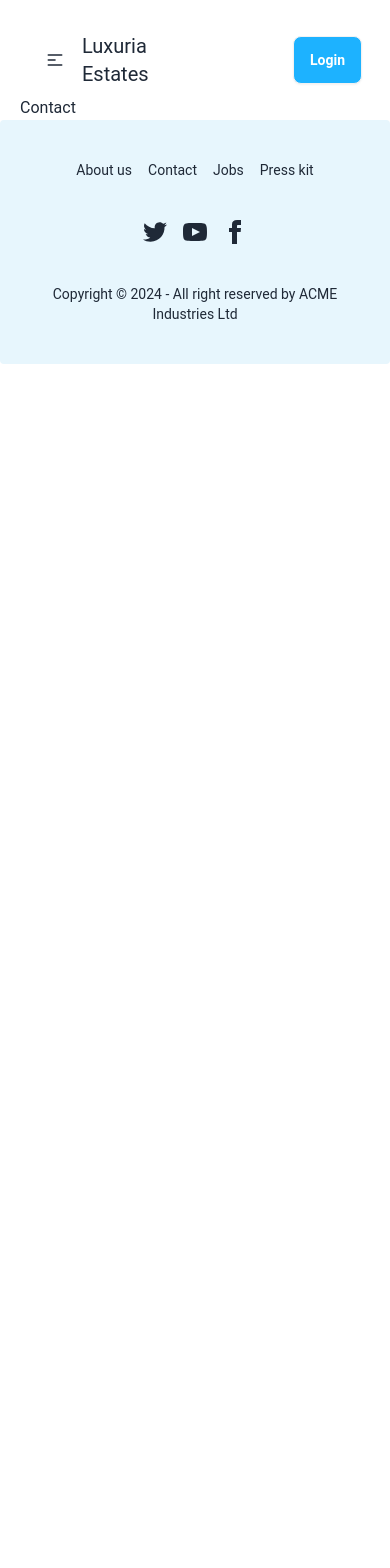
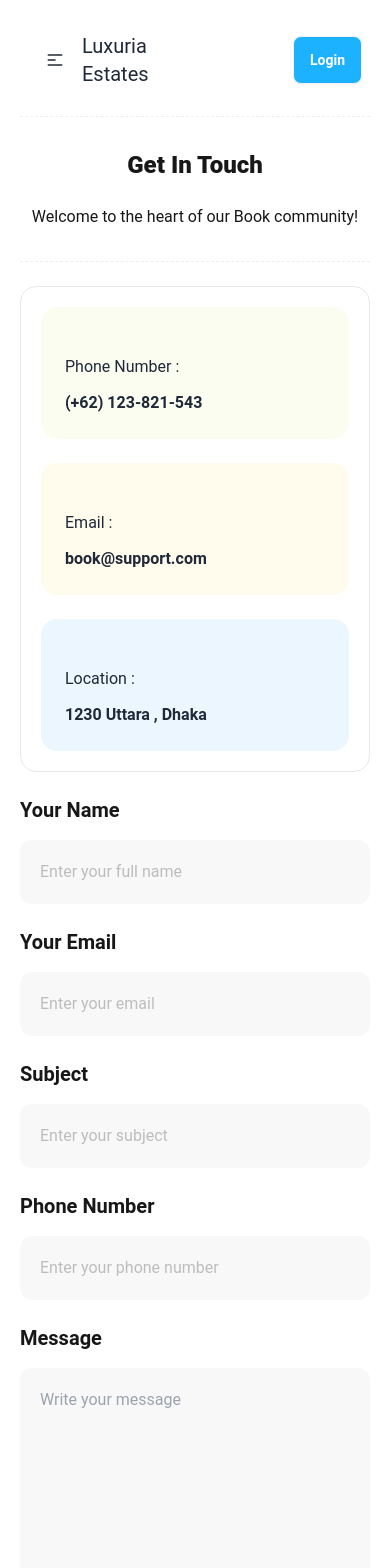
Before and after one commit to TanveerAhmed4545/react-luxuria-estates, a React (Vite) app: page /contact in a window 390 px wide. Shown: the top 1568 px of the page. Before the commit the page ends 844 px from the top, so only its background shows below. Built offline with nearby package versions, Linux system fonts and the light colour scheme; no server answers.

Commit message:
add update profile and extra section

```diff
--- a/src/Shared/Navbar/Navbar.jsx
+++ b/src/Shared/Navbar/Navbar.jsx
@@ -12,7 +12,7 @@ const Navbar = () => {
 
     if(loading){
       return <div className="flex justify-center items-center">
-        <span className="loading loading-infinity loading-lg"></span>
+        <span className="loading loading-infinity loading-lg text-[#1DB2FF]"></span>
       </div>
    }
 
--- a/src/pages/Contact/Contact.jsx
+++ b/src/pages/Contact/Contact.jsx
@@ -2,9 +2,112 @@
 
 const Contact = () => {
     return (
-        <div>
-            <h2>Contact</h2>
+        <div className=" my-5 lg:my-9">
+        {/* <h2>Contact</h2> */}
+
+        <div className="text-center py-8 border-dashed border border-x-0">
+          <h2 className="text-neutral-900 text-2xl lg:text-4xl font-extrabold">
+            Get In Touch
+          </h2>
+          <p className="text-neutral-900 pt-6 w-full mx-auto lg:w-9/12">
+            Welcome to the heart of our Book community!{" "}
+          </p>
         </div>
+
+        <div className="mt-6 lg:mt-12 flex gap-6 flex-col lg:flex-row">
+          <div className="rounded-2xl border border-neutral-900 border-opacity-10 lg:p-12 p-5 lg:basis-2/5 basis-full">
+            <div className="p-6 bg-lime-300 bg-opacity-10 rounded-2xl">
+              <p className="pt-6">Phone Number :</p>
+              <h3 className="font-bold pt-3">(+62) 123-821-543</h3>
+            </div>
+
+            <div className="p-6 bg-amber-300 bg-opacity-10 rounded-2xl my-6">
+              <p className="pt-6">Email :</p>
+              <h3 className="font-bold pt-3">book@support.com</h3>
+            </div>
+
+            <div className="p-6 bg-blue-400 bg-opacity-10 rounded-2xl">
+              <p className="pt-6">Location :</p>
+              <h3 className="font-bold pt-3">1230 Uttara , Dhaka</h3>
+            </div>
+          </div>
+
+          <form className="lg:basis-3/5 basis-full">
+            <div className="grid grid-cols-1 lg:grid-cols-2 gap-6 mb-6">
+              <label>
+                <span className="text-neutral-900 text-xl font-bold">
+                  Your Name
+                </span>{" "}
+                <br />
+                <input
+                  className="mt-4 w-full p-5 rounded-xl border-0 outline-0 bg-[#F8F8F8]"
+                  type="text"
+                  placeholder="Enter your full name"
+                  required
+                />
+              </label>
+
+              {/* input-2 */}
+
+              <label>
+                <span className="text-neutral-900 text-xl font-bold">
+                  Your Email
+                </span>{" "}
+                <br />
+                <input
+                  className="mt-4 w-full p-5 rounded-xl border-0 outline-0 bg-[#F8F8F8]"
+                  type="email"
+                  placeholder="Enter your email"
+                  required
+                />
+              </label>
+
+              {/* input-3  */}
+
+              <label>
+                <span className="text-neutral-900 text-xl font-bold">
+                  Subject
+                </span>{" "}
+                <br />
+                <input
+                  className="mt-4 w-full p-5 rounded-xl border-0 outline-0 bg-[#F8F8F8]"
+                  type="text"
+                  placeholder="Enter your subject"
+                  required
+                />
+              </label>
+
+              {/* input-4  */}
+
+              <label>
+                <span className="text-neutral-900 text-xl font-bold">
+                  Phone Number
+                </span>{" "}
+                <br />
+                <input
+                  className="mt-4 w-full p-5 rounded-xl border-0 outline-0 bg-[#F8F8F8]"
+                  type="number"
+                  placeholder="Enter your phone number"
+                  required
+                />
+              </label>
+            </div>
+
+            {/* input 5  */}
+            <label>
+              <span className="text-neutral-900 text-xl font-bold ">Message</span>{" "}
+              <br />
+              <textarea className="mt-4 w-full p-5 pb-36 lg:pb-64 rounded-xl border-0 outline-0 bg-[#F8F8F8] text-[#9CA3AF] resize-none">
+                Write your message
+              </textarea>
+            </label>
+
+            <button className="btn text-white text-xl font-bold bg-red-500 w-full mt-6">
+              Send Message
+            </button>
+          </form>
+        </div>
+      </div>
     );
 };
 
--- a/src/pages/Login/Login.jsx
+++ b/src/pages/Login/Login.jsx
@@ -11,7 +11,7 @@ const Login = () => {
     const [showPassword,setShowPassword] = useState(false);
     const {signIn,googleLogin} = useContext(AuthContext);
     const location = useLocation();
-    console.log("loaction in the login page", location);
+    // console.log("loaction in the login page", location);
     const navigate = useNavigate();
 
     const {
--- a/src/pages/Register/Register.jsx
+++ b/src/pages/Register/Register.jsx
@@ -27,10 +27,10 @@ const Register = () => {
       const onSubmit = (data) =>{
 
         if(data.password.length < 6){
-            console.log("Password should be at least 6 characters or longer");
+          toast.warn("Password should be at least 6 characters or longer");
             return;
         }else if(!/(?=.*[A-Z])(?=.*[a-z])/.test(data.password)){
-            console.log("Your password should have at least one Upper case and one lower case characters.");
+          toast.warn("Your password should have at least one Upper case and one lower case characters.");
             return;
         }
 
@@ -38,7 +38,7 @@ const Register = () => {
          createUser(data.email,data.password)
          .then(result =>{
             console.log(result.user);
-            result.user && toast.success("Success");
+            result.user && toast.success("Successfully Register");
 
             updateProfile(result.user,{
                 displayName: data.name,
--- a/src/pages/UpdateProfile/UpdateProfile.jsx
+++ b/src/pages/UpdateProfile/UpdateProfile.jsx
@@ -1,10 +1,76 @@
+import { useContext } from "react";
+import { useForm } from "react-hook-form";
+import { AuthContext } from "../../providers/AuthProvider";
+import { updateProfile } from "firebase/auth";
+import { toast } from "react-toastify";
 
 
 const UpdateProfile = () => {
+
+    const {user,setReload} = useContext(AuthContext);
+
+    const {
+        register,
+        handleSubmit,
+
+        formState: { errors },
+      } = useForm()
+
+      const onSubmit = (data) => {
+        console.log(data)
+
+        updateProfile(user,{
+            displayName: data.name,
+            photoURL: data.photo
+        })
+        .then(()=>{
+            toast.success("Updated");
+            setReload(true);
+        })
+        .catch((error)=>{
+            console.log(error);
+            toast.warning("Error");
+        })
+
+    }
+
     return (
-        <div>
-            <h2>Update</h2>
+        <div className="flex justify-center my-5 md:my-10 lg:my-16">
+
+            <div className="lg:w-2/3 md:w-3/4 w-full p-5">
+            <h2 className="text-center text-2xl md:text-5xl font-semibold">Update Profile</h2>
+            <form className="card-body p-0" onSubmit={handleSubmit(onSubmit)}>
+            <div className="form-control">
+          <label className="label">
+            <span className="label-text font-semibold">Email</span>
+          </label>
+          <input type="text" placeholder={user.email}  className="input input-bordered" disabled />
         </div>
+        <div className="form-control">
+          <label className="label">
+            <span className="label-text font-semibold">Name</span>
+          </label>
+          <input type="text" placeholder="Name"  className="input input-bordered"
+          {...register("name", { required: true })} />
+          {errors.name && <span className="text-red-500 font-semibold pt-2">This Name field is required</span>}
+
+        </div>
+        <div className="form-control">
+          <label className="label">
+            <span className="label-text font-semibold">Photo Url</span>
+          </label>
+          <input type="text" placeholder="Photo Url" className="input input-bordered"
+          {...register("photo", { required: true })} />
+          {errors.photo && <span className="text-red-500 font-semibold pt-2">This Photo Url field is required</span>}
+
+        </div>
+        <div className="form-control mt-6">
+          <button  className="btn bg-[#1DB2FF] text-white">Update Profile</button>
+        </div>
+      </form>
+        </div>
+        </div>
+
     );
 };
 
--- a/src/pages/UserProfile/UserProfile.jsx
+++ b/src/pages/UserProfile/UserProfile.jsx
@@ -20,7 +20,7 @@ const UserProfile = () => {
             <div  className="space-y-5">
               <h2 className="card-title pt-5">Name : <span>{user?.displayName}</span></h2>
               <p className="card-title">Email : <span>{user?.email}</span></p>
-              <p className="card-title ">Photo Url : <span className="break-all">{user?.photoURL}</span></p>
+              <p className="card-title flex flex-col"><span>Photo Url :</span> <span className="break-all">{user?.photoURL}</span></p>
 
             </div>
           </div>
--- a/src/routes/PrivateRoute.jsx
+++ b/src/routes/PrivateRoute.jsx
@@ -10,7 +10,9 @@ const PrivateRoute = ({children}) => {
 
 
     if(loading){
-       return <span className="loading loading-infinity loading-lg text-center"></span>
+       return <div className="flex justify-center items-center ">
+            <span className="loading loading-infinity loading-lg md:w-14 lg:w-20  text-[#1DB2FF]"></span>
+          </div>
     }
 
     if(user){
```
